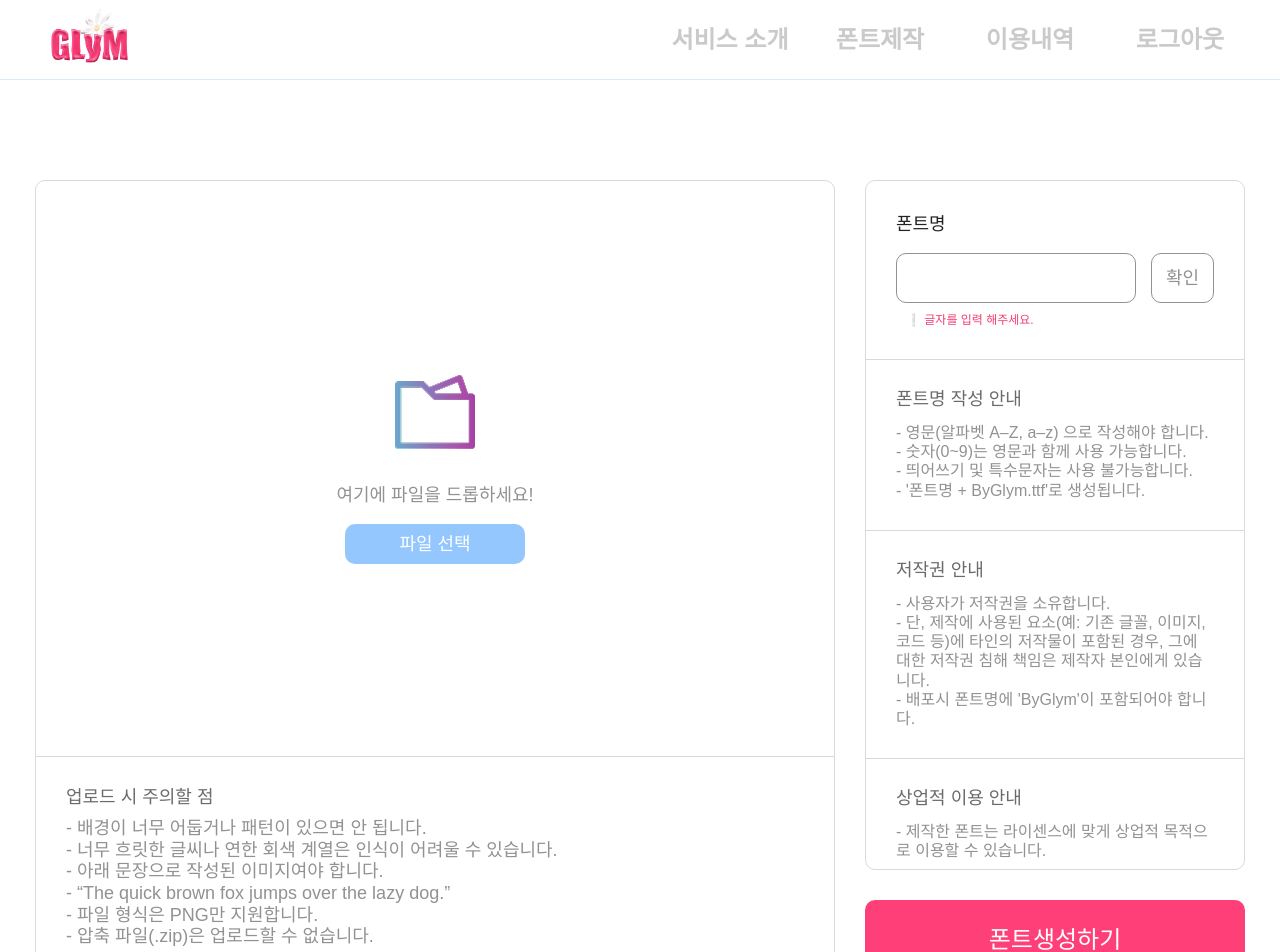
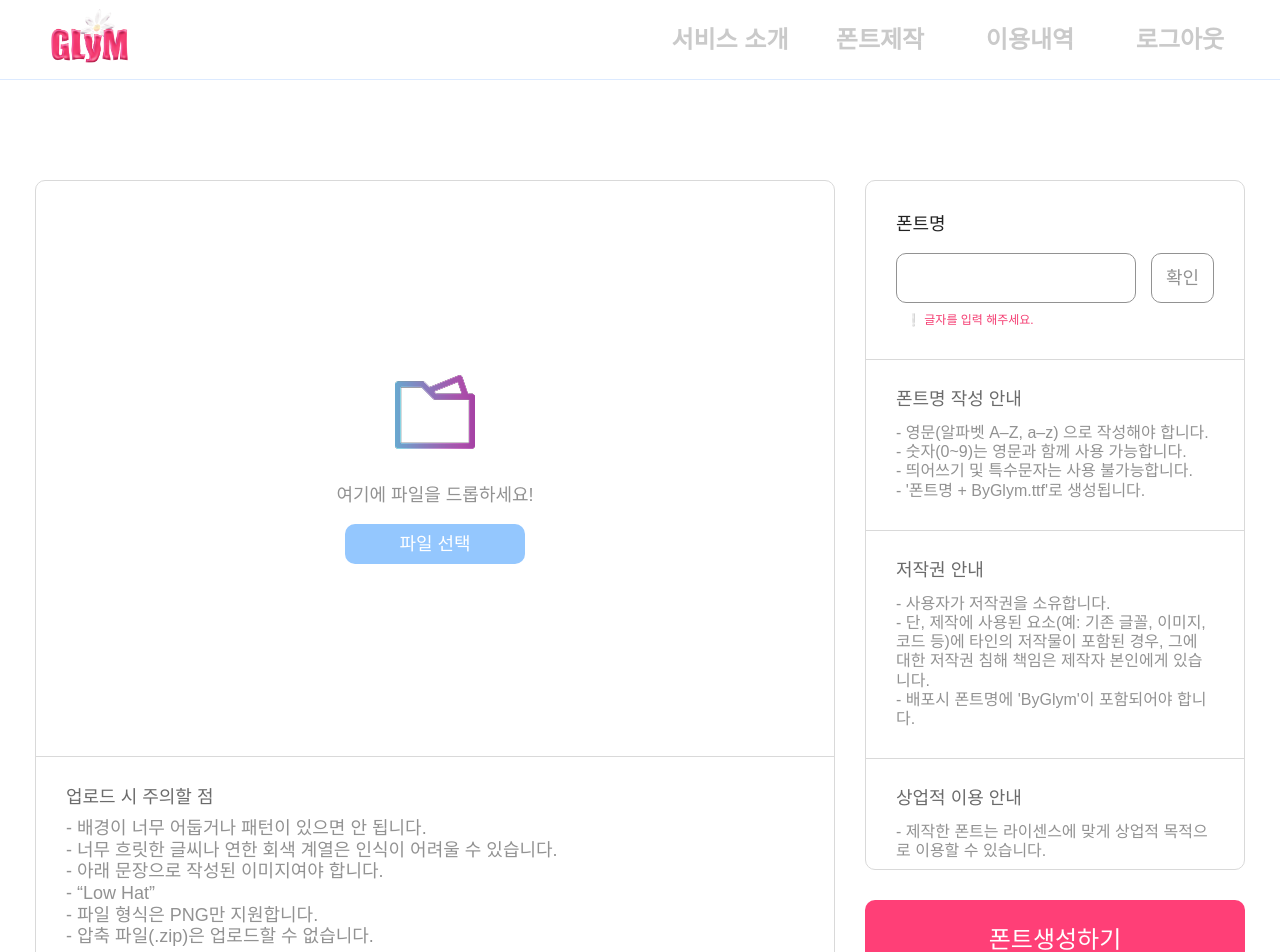
Before and after one commit to Glym-2025/glym-frontend, a React (Vite) app in the folder glym-app/: page /fontcreation in a window 1280 px wide. Shown: the top 952 px of the page. Built offline with nearby package versions, Linux system fonts and the light colour scheme; sample sign-in values are in the browser's storage.

Commit message:
feat: 업로드 이미지 가이드 - 손글씨 문장 변경

```diff
--- a/glym-app/src/features/fontcreation/components/ImageUploadForm.jsx
+++ b/glym-app/src/features/fontcreation/components/ImageUploadForm.jsx
@@ -115,7 +115,7 @@ export default function ImageUploadForm({ onImageUpload }) {
                     <li>- 배경이 너무 어둡거나 패턴이 있으면 안 됩니다.</li>
                     <li>- 너무 흐릿한 글씨나 연한 회색 계열은 인식이 어려울 수 있습니다.</li>
                     <li>- 아래 문장으로 작성된 이미지여야 합니다.</li>
-                    <li>- “The quick brown fox jumps over the lazy dog.”</li>
+                    <li>- “Low Hat”</li>
                     <li>- 파일 형식은 PNG만 지원합니다.</li>
                     <li>- 압축 파일(.zip)은 업로드할 수 없습니다.</li>
                 </ul>
```
